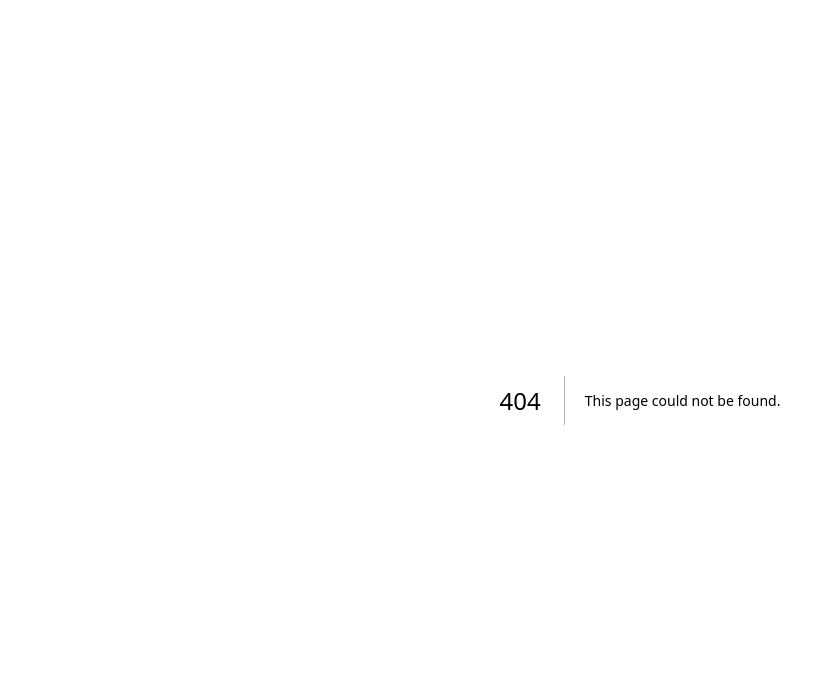
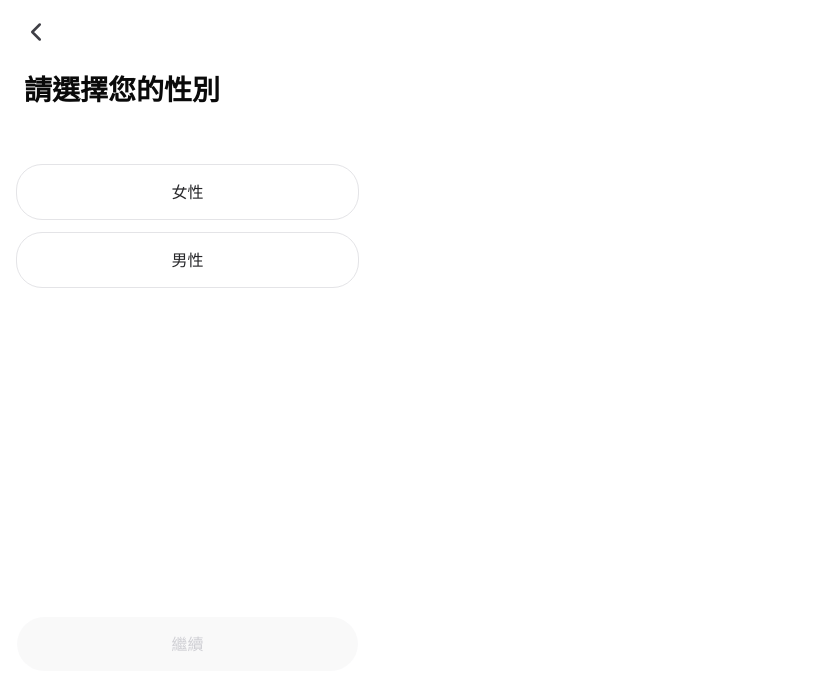
Before and after one commit to Lin4611/closy, a Next.js app: page /guide/gender in a window 1280 px wide. Before the commit this address had no page. Shown: the top 690 px of the page, without its empty margins (0-827 px from the left). Built offline with nearby package versions, Linux system fonts and the light colour scheme.

Commit message:
feat: implement onboarding gender selection page

```diff
--- a/package.json
+++ b/package.json
@@ -16,6 +16,7 @@
     "@hugeicons/react": "^1.1.6",
     "class-variance-authority": "^0.7.1",
     "clsx": "^2.1.1",
+    "lucide-react": "^0.577.0",
     "next": "16.1.6",
     "radix-ui": "^1.4.3",
     "react": "19.2.3",
--- /dev/null
+++ b/src/modules/guide/components/GenderButton.tsx
@@ -0,0 +1,18 @@
+import { Button } from '@/components/ui/button'
+
+type GenderButtonProps = {
+  gender: string
+  onClick: () => void
+  selected: boolean
+}
+
+export const GenderButton = ({ gender, onClick, selected }: GenderButtonProps) => {
+  return (
+    <Button
+      onClick={onClick}
+      className={`h-14 w-full bg-white ${selected ? 'border-2 border-neutral-900' : 'border-[0.5px] border-neutral-300'}`}
+    >
+      <span className="text-paragraph-md text-neutral-800">{gender}</span>
+    </Button>
+  )
+}
--- /dev/null
+++ b/src/pages/guide/gender.tsx
@@ -0,0 +1,48 @@
+import { ChevronLeft } from 'lucide-react'
+import { useRouter } from 'next/router'
+import { useState } from 'react'
+
+import { GenderButton } from '@/modules/guide/components/GenderButton'
+import { PrimaryButton } from '@/modules/guide/components/PrimaryButton'
+
+const Gender = () => {
+  const router = useRouter()
+  const [selectedGender, setSelectedGender] = useState<string>('')
+  return (
+    <div className="flex w-full max-w-[375px] flex-col px-4 pt-3">
+      <section className="flex w-full flex-col gap-3">
+        <button
+          className="flex h-10 w-10 items-center justify-center"
+          type="button"
+          onClick={() => router.push('/guide/welcome')}
+        >
+          <ChevronLeft size={30} strokeWidth={2} className="text-neutral-700" />
+        </button>
+        <h2 className="text-h2 p-2">請選擇您的性別</h2>
+      </section>
+      <section className="mt-12 flex w-full flex-col gap-3">
+        <GenderButton
+          gender="女性"
+          onClick={() => {
+            setSelectedGender('女性')
+          }}
+          selected={selectedGender === '女性'}
+        />
+        <GenderButton
+          gender="男性"
+          onClick={() => {
+            setSelectedGender('男性')
+          }}
+          selected={selectedGender === '男性'}
+        />
+      </section>
+      <PrimaryButton
+        content="繼續"
+        onClick={() => {}}
+        disabled={!selectedGender}
+        className="mt-[328px]"
+      />
+    </div>
+  )
+}
+export default Gender
--- a/src/pages/guide/welcome.tsx
+++ b/src/pages/guide/welcome.tsx
@@ -1,6 +1,6 @@
 import Image from 'next/image'
 
-import { PrimaryButton } from '@/modules/guide/components/PrimaryButtin'
+import { PrimaryButton } from '@/modules/guide/components/PrimaryButton'
 
 const Welcome = () => {
   return (
```
Also changed, not shown: src/modules/guide/components/PrimaryButton.tsx (renamed from src/modules/guide/components/PrimaryButtin.tsx), 1 other file (tests, documents, lock files or other folders).
